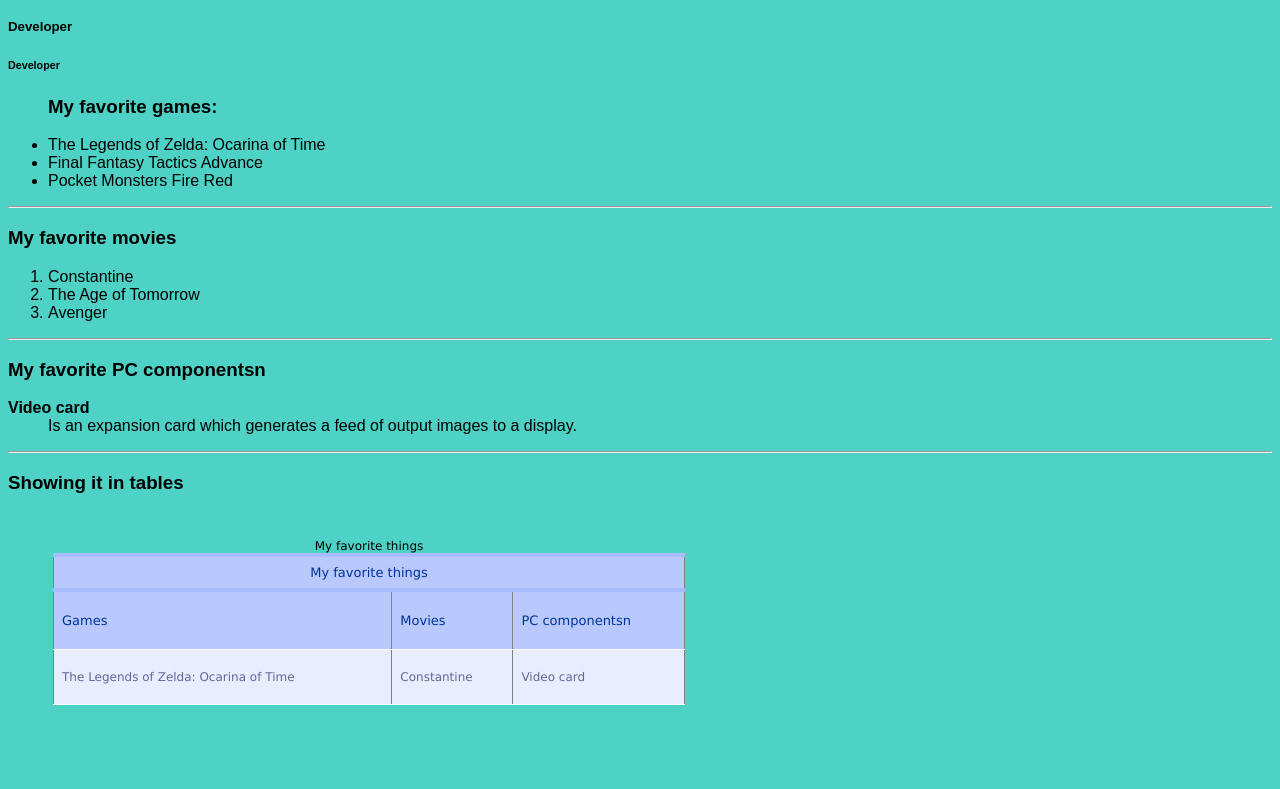
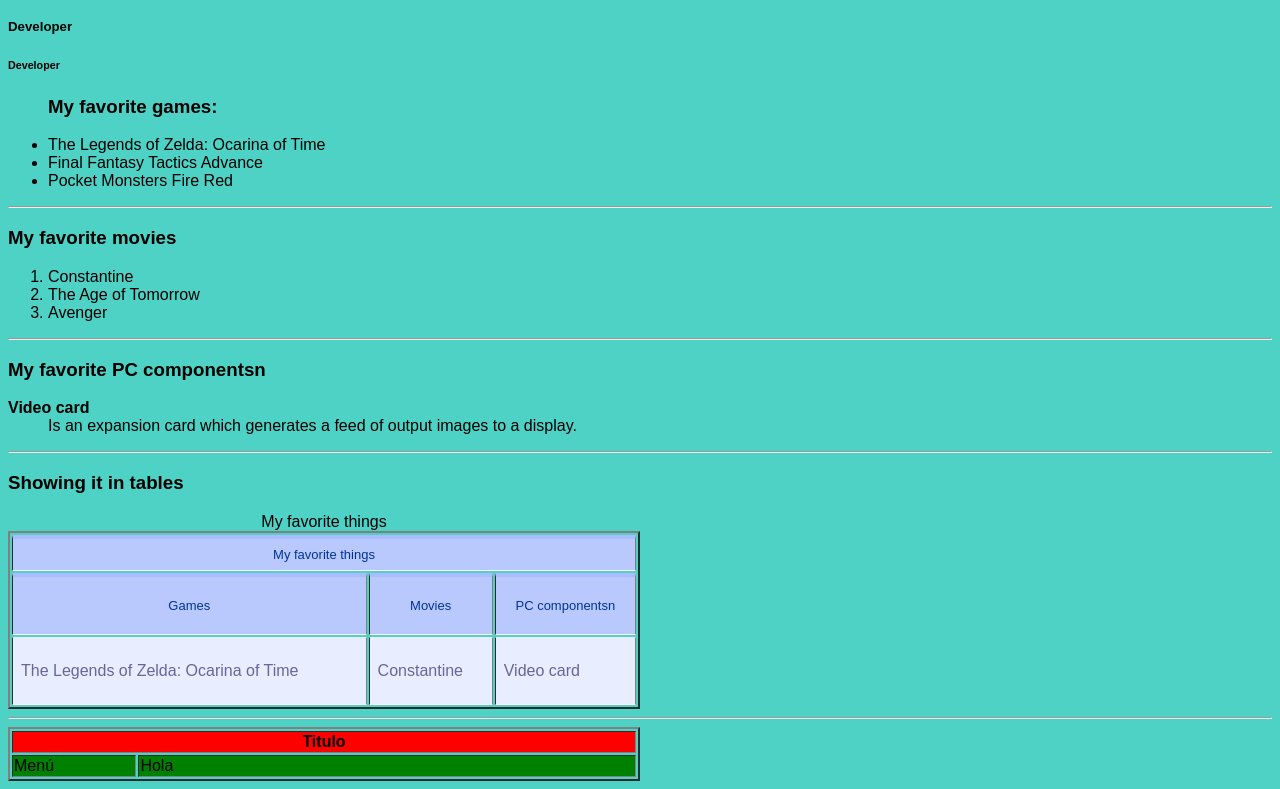
Before and after one commit to Jesusd19/test_repository, a plain HTML site: page index.html in a window 1280 px wide. Shown: the part 585-1374 px from the top of the page. Before the commit the page ends 1335 px from the top, so only its background shows below. Drawn offline with Linux system fonts and the light colour scheme.

Commit message:
trabajando con tablas y poniendo id al css para que solo coja la tabla principal

```diff
--- a/css/tables.css
+++ b/css/tables.css
@@ -1,12 +1,12 @@
-body {font-family: Arial, Helvetica, sans-serif;}
+#tabla_principal body {font-family: Arial, Helvetica, sans-serif;}
 
-table {     font-family: "Lucida Sans Unicode", "Lucida Grande", Sans-Serif;
+#tabla_principal table {     font-family: "Lucida Sans Unicode", "Lucida Grande", Sans-Serif;
     font-size: 12px;    margin: 45px;     width: 480px; text-align: left;    border-collapse: collapse; }
 
-th {     font-size: 13px;     font-weight: normal;     padding: 8px;     background: #b9c9fe;
+    #tabla_principal th {     font-size: 13px;     font-weight: normal;     padding: 8px;     background: #b9c9fe;
     border-top: 4px solid #aabcfe;    border-bottom: 1px solid #fff; color: #039; }
 
-td {    padding: 8px;     background: #e8edff;     border-bottom: 1px solid #fff;
+    #tabla_principal td {    padding: 8px;     background: #e8edff;     border-bottom: 1px solid #fff;
     color: #669;    border-top: 1px solid transparent; }
 
-tr:hover td { background: #d0dafd; color: #339; }
+    #tabla_principal tr:hover td { background: #d0dafd; color: #339; }
--- a/index.html
+++ b/index.html
@@ -84,7 +84,7 @@
 
         <hr>
         <h3>Showing it in tables</h3>
-        <table border="1" style="width:50%">
+        <table id="tabla_principal" border="2" style="width:50%">
             <caption>My favorite things
             </caption>
             <tbody>
@@ -92,18 +92,45 @@
                     <th colspan="3">My favorite things</th>
                 </tr>
                 <tr>
-                    <th><p>Games</p></th>
-                    <th><p>Movies</p></th>
-                    <th><p>PC componentsn</p></th>
+                    <th>
+                        <p>Games</p>
+                    </th>
+                    <th>
+                        <p>Movies</p>
+                    </th>
+                    <th>
+                        <p>PC componentsn</p>
+                    </th>
 
                 </tr>
                 <tr>
-                    <td><p>The Legends of Zelda: Ocarina of Time</p></td>
-                    <td><p>Constantine</p></td>
-                    <td><p>Video card</p></td>
+                    <td>
+                        <p>The Legends of Zelda: Ocarina of Time</p>
+                    </td>
+                    <td>
+                        <p>Constantine</p>
+                    </td>
+                    <td>
+                        <p>Video card</p>
+                    </td>
                 </tr>
             </tbody>
         </table>
+        <hr>
+        <table border="2" style="width:50%">
+            <tbody>
+                <tr align ="center" valign="50%" bgcolor= red>
+                    <th colspan ="2">Titulo</th>
+                </tr>
+                <tr>
+                    <td WIDTH=20% bgcolor = green>Menú</td>
+                    <td bgcolor = green>Hola</td>
+                </tr>
+            </tbody>
+
+        </table>
+
+
     </font>
 </body>
 
```
